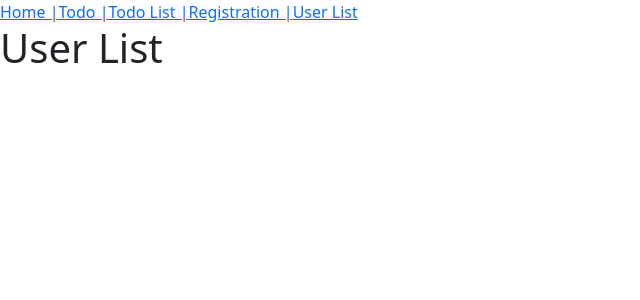
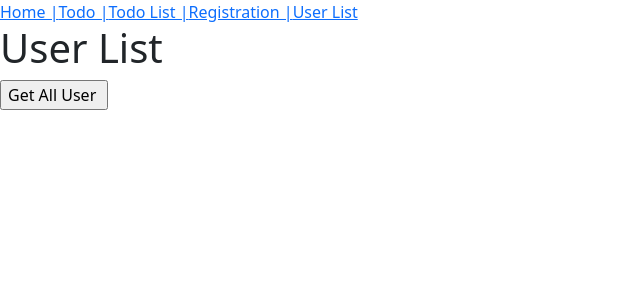
Before and after one commit to rohitsaste45/Bank_Front, a React (Create React App) app: page /user-list in a window 1280 px wide. Shown: the top 300 px of the page, without its empty margins (0-640 px from the left). Built offline with nearby package versions, Linux system fonts and the light colour scheme.

Commit message:
user list.

```diff
--- a/src/pages/MyUserList.js
+++ b/src/pages/MyUserList.js
@@ -1,7 +1,28 @@
+import { useState } from "react";
+
 function MyUserList() {
+  const [userList, setUserList] = useState([]);
+
+  const getAllUserAction = async () => {
+    let url = `http://localhost:4000/find-all-user`;
+    let res = await fetch(url);
+    let list = await res.json();
+
+    setUserList([...list]);
+  };
+
   return (
     <>
       <h1>User List</h1>
+      <input type="button" value="Get All User " onClick={getAllUserAction} />
+
+      {userList.map((item) => (
+        <>
+          <div>
+            {item.username} {item.password} {item.email} {item.mobile}
+          </div>
+        </>
+      ))}
     </>
   );
 }
```
